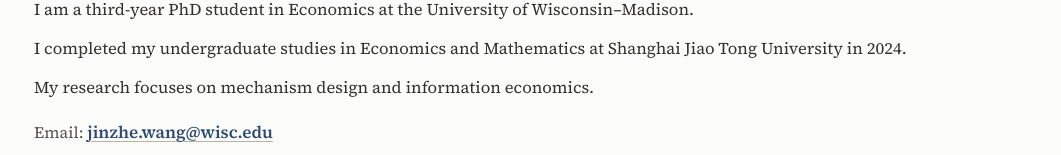
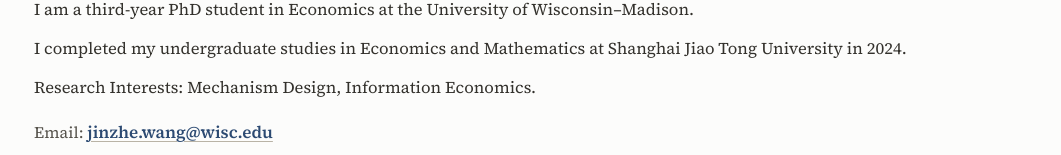
Before and after one commit to JinzheW/jinzhe-wang-academic-site, a website: page index.html in a window 1280 px wide. Shown: the part 169-324 px from the top of the page, without its empty margins (108-1169 px from the left). Drawn offline with Linux system fonts and the light colour scheme.

Commit message:
Update index.html

```diff
--- a/index.html
+++ b/index.html
@@ -38,7 +38,7 @@
                 I completed my undergraduate studies in Economics and Mathematics at Shanghai Jiao Tong University in 2024.
               </p>
               <p>
-                My research focuses on mechanism design and information economics.
+                Research Interests: Mechanism Design, Information Economics.
               </p>
             </div>
 
```
